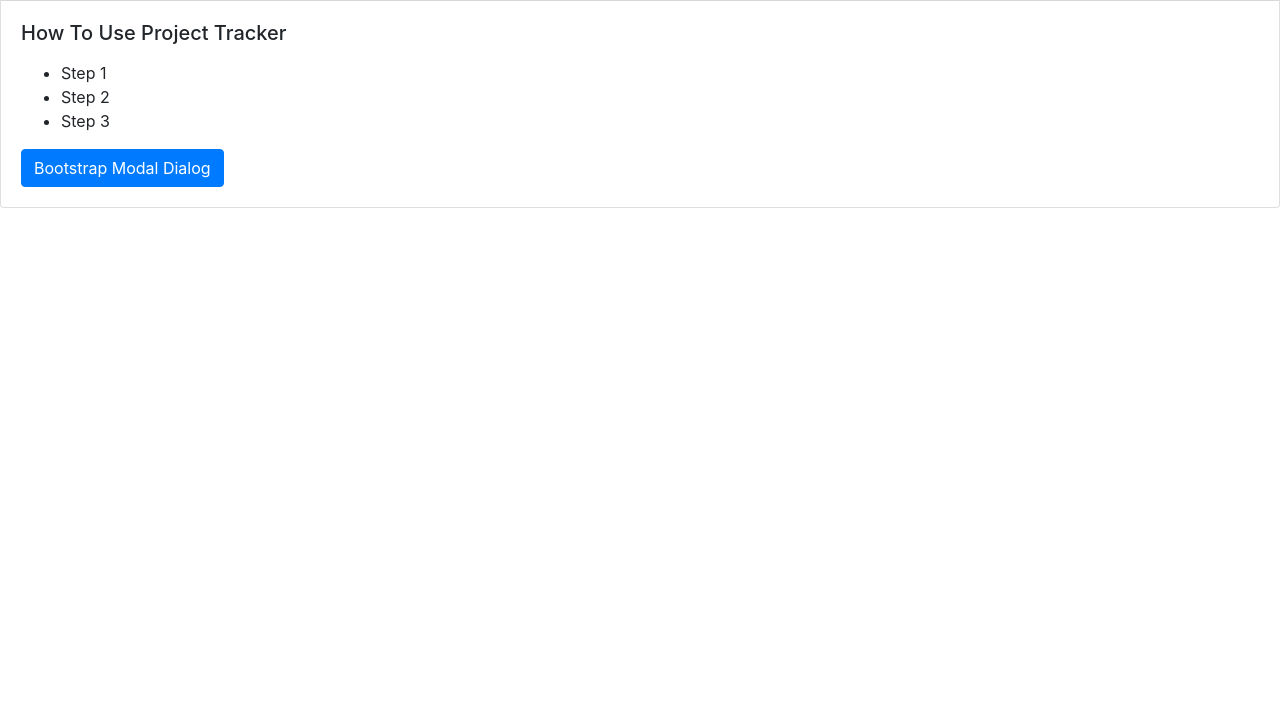
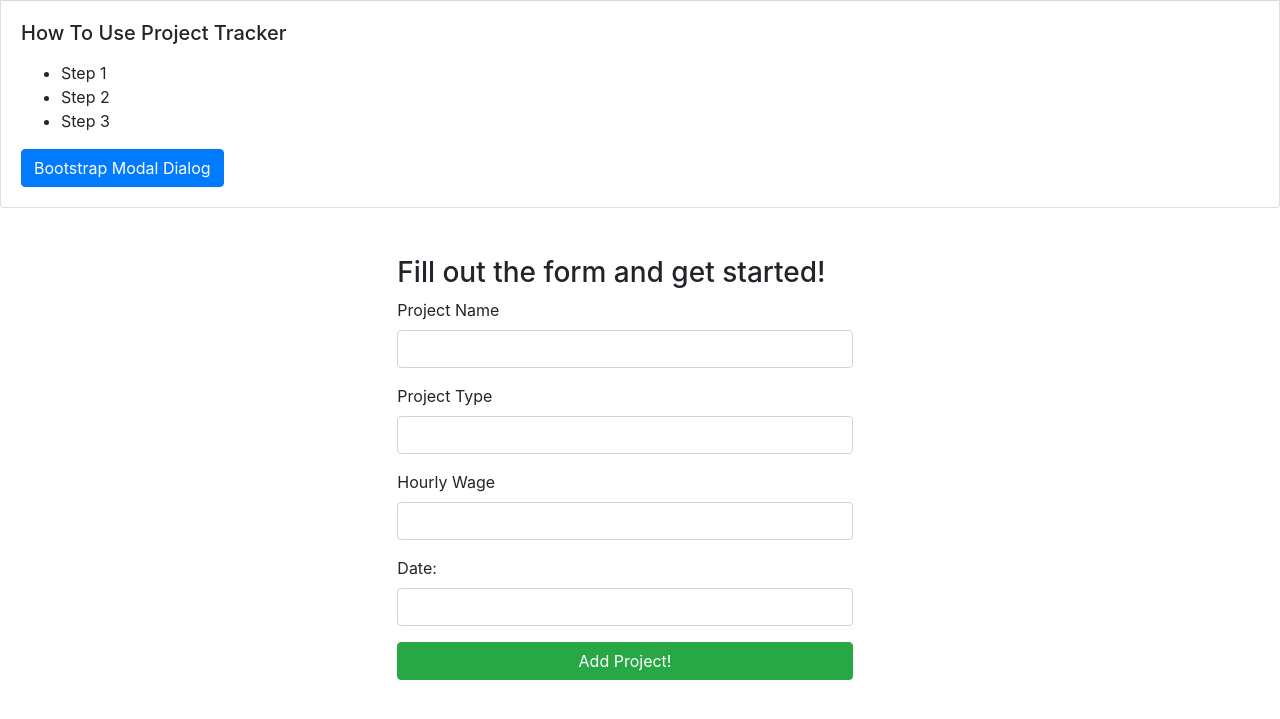
Before and after one commit to danialmirza99/project-tracker, a plain HTML site: page index.html in a window 1280 px wide. Shown: the part 167-886 px from the top of the page. Before the commit the page ends 800 px from the top, so only its background shows below. Drawn offline with nearby package versions, Linux system fonts and the light colour scheme.

Commit message:
added project form

```diff
--- a/assets/script.js
+++ b/assets/script.js
@@ -14,7 +14,24 @@ let updateTime = function () {
 updateTime();
 setInterval(updateTime, 1000);
 
-// Create a Bootstrap card component explaining the instructions of how
-// to use the app and a button to open a
-// [Bootstrap modal dialog](https://getbootstrap.com/docs/4.5/components/modal/).
-// TODO
+// Autocomplete widget
+$(function () {
+    var projectOptions = [
+      'Mow Lawn',
+      'Fix Sink',
+      'Cut Tree Branches',
+      'Water Flowers',
+    ];
+    $('#project-type').autocomplete({
+      source: projectOptions,
+    });
+  });
+
+// Datepicker widget
+// https://api.jqueryui.com/datepicker/#option-changeMonth
+$(function () {
+    $('#datepicker').datepicker({
+      changeMonth: true,
+      changeYear: true,
+    });
+  });
--- a/index.html
+++ b/index.html
@@ -5,11 +5,11 @@
     <meta name="viewport" content="width=device-width, initial-scale=1.0" />
     <title>Project Tracker</title>
     <link rel="stylesheet" href="./assets/style.css" />
-    <script
-      src="https://code.jquery.com/jquery-3.5.1.min.js"
-      integrity="sha256-9/aliU8dGd2tb6OSsuzixeV4y/faTqgFtohetphbbj0="
-      crossorigin="anonymous"
-    ></script>
+    <!-- jQuery UI <link> tag -->
+    <link
+      rel="stylesheet"
+      href="https://code.jquery.com/ui/1.12.1/themes/base/jquery-ui.css"
+    />
     <link rel="stylesheet" href="https://cdnjs.cloudflare.com/ajax/libs/twitter-bootstrap/4.5.0/css/bootstrap.min.css">
 </head>
 <body>
@@ -42,13 +42,59 @@
         </div>
       </div>
 
+      <!--The modal should contain a form asking users to fill in the following data:
+          The name of the project
+          The type of project (use a `<select>` drop-down)
+          The hourly wage for the project
+          The due date for the project (use jQuery UI's datepicker with a minimum date setting in place)
+          TODO-->
 
+          <div class="min-vh-10 d-flex align-items-center">
+            <!-- Apply display utilities to create a flexbox container and transform direct children elements into flex items. Flex containers and items are able to be modified further with additional flex properties. -->
+            <section class="w-100 row justify-content-center">
+              <!-- Sizing Width and height utilities are generated from the $sizes Sass map in _variables.scss. Includes support for 25%, 50%, 75%, and 100% by default.-->
+              <div class="col-10 col-md-6 col-lg-5">
+                <!-- The spacing properties for margin and padding can be extremely useful to create or remove space in areas instead of needing to use custom CSS. -->
+                <!-- Display headings When you need a heading to stand out, consider using a display heading—a larger, slightly more opinionated heading style. -->
+                <!-- https://www.w3schools.com/bootstrap4/bootstrap_typography.asp -->
+                <!-- Add classes to apply a white background, rounded corners, padding, and margin on the y-axis (top and bottom) 4 - (by default) for classes that set the margin or padding to $spacer * 1.5 => 16px-->
+                <form class="bg-white my-4 p-4 rounded">
+                  <h3>Fill out the form and get started!</h3>
+                  <div class="form-group">
+                    <label for="project-name">Project Name</label>
+                    <input type="text" id="project-name" class="form-control" required />
+                  </div>
 
-    <script
-      type="text/javascript"
-      src="https://cdnjs.cloudflare.com/ajax/libs/moment.js/2.27.0/moment.min.js"
-    ></script>
+                  <div class="form-group">
+              <label for="skill"
+                >Project Type
+              </label>
+              <div>
+                <input type="text" class="form-control" id="project-type" />
+              </div>
+            </div>
 
-    <script src="assets/script.js"></script>
+                  <div class="form-group">
+                    <label for="hourly-wage">Hourly Wage</label>
+                    <input type="text" id="hourly-wage" class="form-control" required />
+                  </div>
+
+                  <div class="form-group">
+                    <label for="date">Date: </label>
+                    <div>
+                        <input type="text" class="form-control" id="datepicker" autocomplete="off" />
+                    </div>
+                  </div>
+        <button class="btn btn-block btn-success">Add Project!</button>
+
 </body>
+<script
+type="text/javascript"
+src="https://cdnjs.cloudflare.com/ajax/libs/moment.js/2.27.0/moment.min.js"
+></script>
+<script src="https://code.jquery.com/jquery-1.12.4.js"></script>
+  <!-- jQuery UI <script> tag -->
+  <script src="https://code.jquery.com/ui/1.12.1/jquery-ui.js"></script>
+
+<script src="assets/script.js"></script>
 </html>
```
